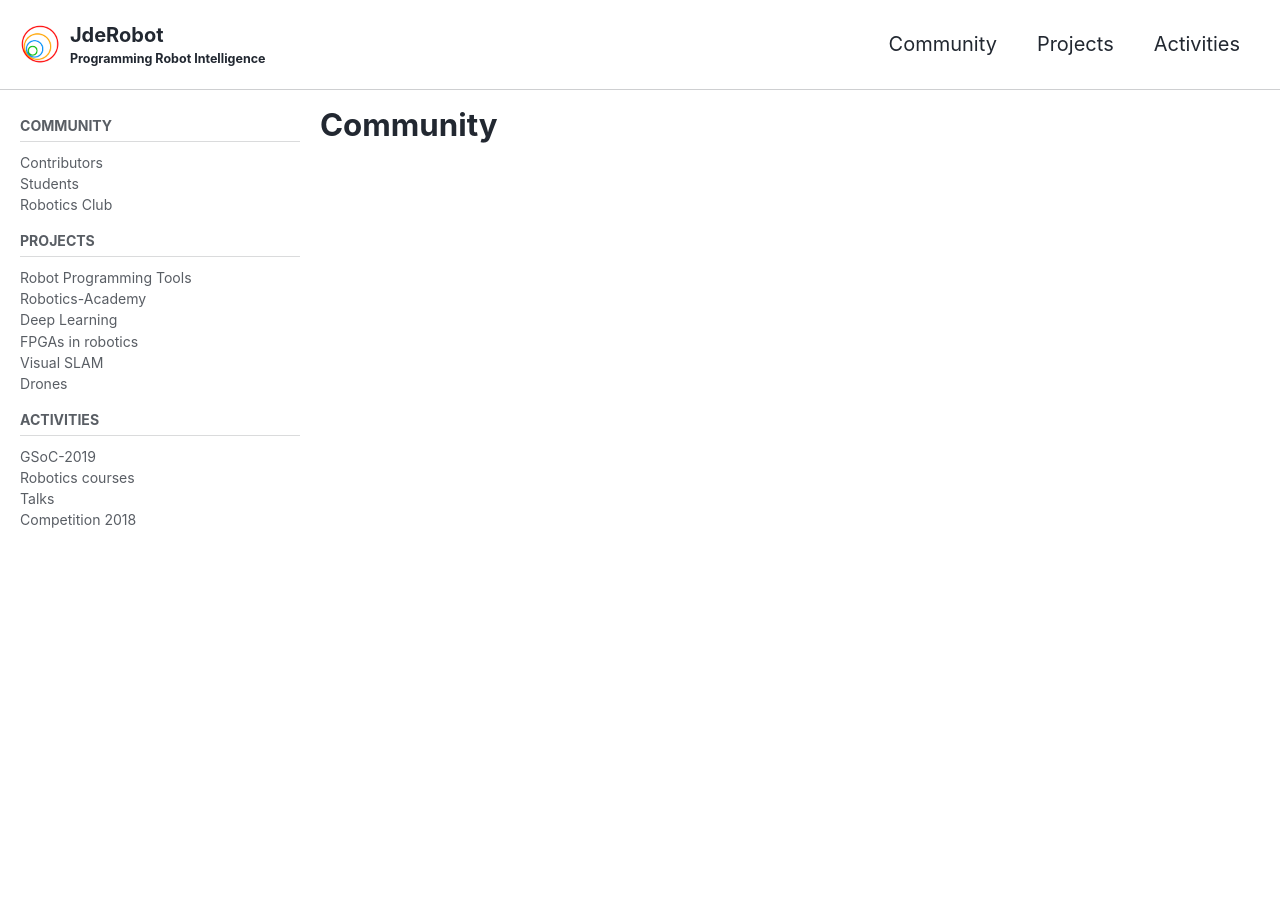
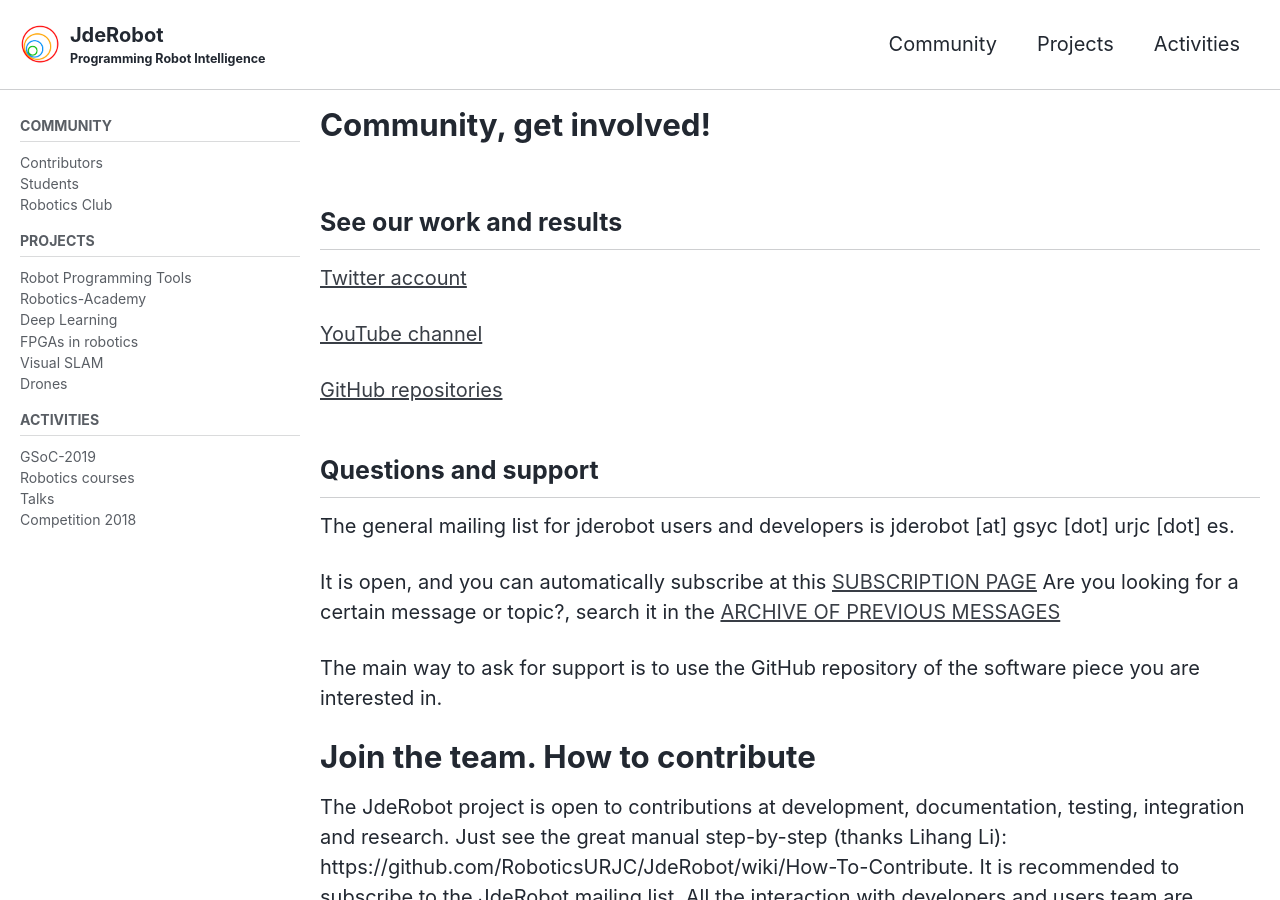
Before and after one commit to JdeRobot/jderobot.github.io, a Jekyll site: the page built from _pages/community/community_index.md, in a window 1280 px wide and 900 px high. Built offline with Jekyll 4.4.1, drawn with Linux system fonts in a browser that asks for light colours; cached includes are drawn as plain includes; nearby versions of some CDN libraries; some of the changed text lies outside the part shown.

Commit message:
minor improvements 3

```diff
--- a/_pages/community/community_index.md
+++ b/_pages/community/community_index.md
@@ -1,9 +1,36 @@
 ---
 permalink: /community/community_index/
-title: "Community"
+title: "Community, get involved!"
 
 sidebar:
   nav: "docs"
 
 classes: wide
 ---
+
+
+
+## See our work and results
+
+[Twitter account](https://twitter.com/jderobot)
+
+[YouTube channel](https://www.youtube.com/channel/UCgmUgpircYAv_QhLQziHJOQ)
+
+[GitHub repositories](https://github.com/JdeRobot)
+
+
+
+## Questions and support
+
+The general mailing list for jderobot users and developers is jderobot [at] gsyc [dot] urjc [dot] es.
+
+It is open, and you can automatically subscribe at this [SUBSCRIPTION PAGE](https://gsyc.urjc.es/cgi-bin/mailman/listinfo/jde-developers)
+Are you looking for a certain message or topic?, search it in the [ARCHIVE OF PREVIOUS MESSAGES](http://jderobot-developer-list.2315034.n4.nabble.com/)
+
+The main way to ask for support is to use the GitHub repository of the software piece you are interested in.
+
+
+
+# Join the team. How to contribute
+
+The JdeRobot project is open to contributions at development, documentation, testing, integration and research. Just see the great manual step-by-step (thanks Lihang Li): https://github.com/RoboticsURJC/JdeRobot/wiki/How-To-Contribute. It is recommended to subscribe to the JdeRobot mailing list. All the interaction with developers and users team are through that mailing list.
```
